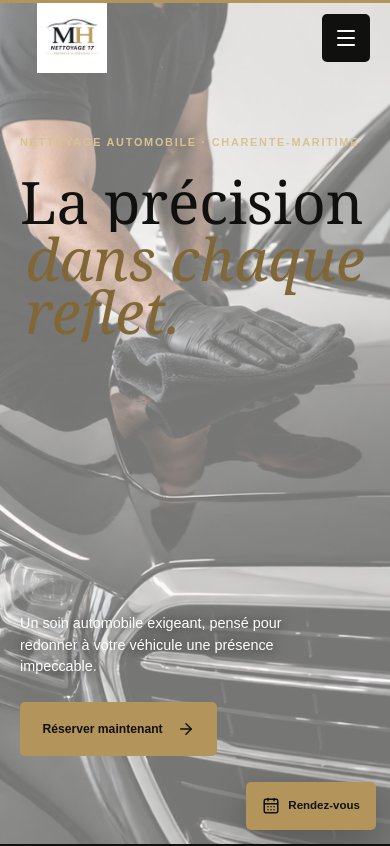
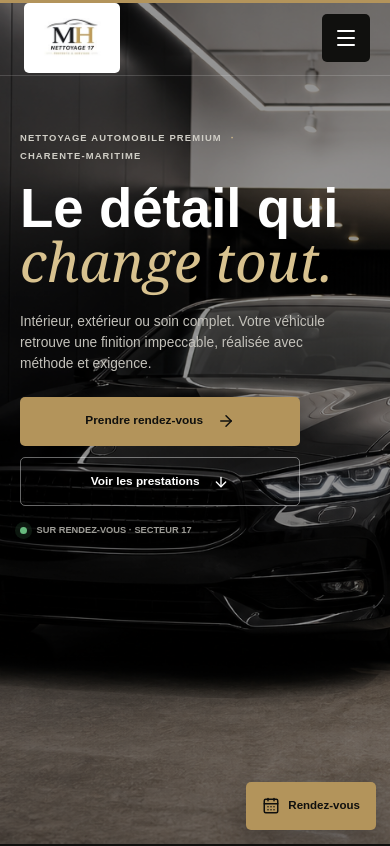
Before and after one commit to Rkichou/MH-NETTOYAGE-17, a Next.js app: page / in a window 390 px wide. Shown: the top 846 px of the page. Built offline with nearby package versions, Linux system fonts and the light colour scheme.

Commit message:
feat: update hero section with new image and enhanced content layout

```diff
--- a/app/globals.css
+++ b/app/globals.css
@@ -33,37 +33,41 @@ h1, h2, h3, p { letter-spacing: 0; }
 h2 { margin: 0; font-family: Georgia, "Times New Roman", serif; font-size: clamp(3.2rem, 6.5vw, 6.8rem); font-weight: 400; line-height: .92; }
 h2 em { color: var(--gold-dark); font-weight: 400; }
 
-.header { position: fixed; z-index: 100; top: 0; left: 0; right: 0; height: 92px; display: grid; grid-template-columns: 180px 1fr auto; align-items: center; gap: 2rem; padding: 0 max(24px, calc((100vw - var(--max)) / 2)); color: var(--ink); transition: height .3s, background .3s, color .3s, border-color .3s; border-bottom: 1px solid transparent; }
-.header.is-scrolled { height: 76px; background: rgba(247,247,244,.96); border-color: var(--line); backdrop-filter: blur(16px); }
+.header { position: fixed; z-index: 100; top: 0; left: 0; right: 0; height: 92px; display: grid; grid-template-columns: 180px 1fr auto; align-items: center; gap: 2rem; padding: 0 max(24px, calc((100vw - var(--max)) / 2)); color: white; transition: height .3s, background .3s, color .3s, border-color .3s; border-bottom: 1px solid rgba(255,255,255,.16); }
+.header.is-scrolled { height: 76px; color: var(--ink); background: rgba(247,247,244,.96); border-color: var(--line); backdrop-filter: blur(16px); }
 .logo { width: fit-content; height: 72px; display: flex; align-items: center; }
-.logo img {border-radius: 5px; width: 112px; height: 70px; object-fit: contain; mix-blend-mode: multiply; transition: width .3s; }
+.logo img { border-radius: 5px; width: 112px; height: 70px; object-fit: contain; background: white; transition: width .3s; }
 .is-scrolled .logo img { width: 98px; }
 .nav { display: flex; justify-content: center; gap: clamp(1.5rem, 3vw, 3rem); }
 .nav a { position: relative; padding: .5rem 0; text-decoration: none; font-size: .78rem; font-weight: 700; }
 .nav a::after { content: ""; position: absolute; left: 0; right: 100%; bottom: 2px; height: 1px; background: var(--gold-dark); transition: right .3s; }
 .nav a:hover::after { right: 0; }
-.nav-cta {  border-radius: 5px; min-height: 48px; display: inline-flex; align-items: center; gap: .8rem; padding: 0 1.2rem; background: var(--ink); color: white; text-decoration: none; font-size: .76rem; font-weight: 800; transition: background .25s, transform .25s; }
-.nav-cta:hover { background: var(--gold-dark); transform: translateY(-2px); }
+.nav-cta { border-radius: 5px; min-height: 48px; display: inline-flex; align-items: center; gap: .8rem; padding: 0 1.2rem; background: var(--gold); color: var(--ink); text-decoration: none; font-size: .76rem; font-weight: 800; transition: background .25s, transform .25s; }
+.nav-cta:hover { background: var(--gold-light); transform: translateY(-2px); }
+.is-scrolled .nav-cta { background: var(--ink); color: white; }
 .menu-button { display: none; border-radius:5px}
 .mobile-nav { display: none; }
 
-.hero { position: relative; height: max(760px, 100svh); min-height: 760px; overflow: hidden; background: var(--mist); }
-.hero-media { position: absolute; inset: -7% 0 0; }
+.hero { position: relative; height: max(760px, 100svh); min-height: 760px; overflow: hidden; background: var(--ink); color: white; }
+.hero-media { position: absolute; inset: -4% 0 0; }
+.hero-media::after { content: ""; position: absolute; inset: 0; background: rgba(0,0,0,.12); }
 .hero-media img { object-fit: cover; object-position: center; }
-.hero-shade { position: absolute; inset: 0; background: rgba(247,247,244,.19); }
-.hero-content { position: relative; z-index: 2; width: min(var(--max), calc(100% - 48px)); height: 100%; margin: 0 auto; padding-top: clamp(10rem, 22vh, 14rem); }
-.hero h1 { margin: 0; max-width: 1100px; font-family: Georgia, "Times New Roman", serif; font-size: clamp(4.2rem, 9vw, 9.2rem); font-weight: 400; line-height: .84; letter-spacing: 0; }
-.hero h1 > span { display: block; overflow: hidden; padding-bottom: .08em; }
-.hero h1 > span > * { display: block; }
-.hero .gold-line { color: var(--gold-dark); font-style: italic; margin-left: clamp(1rem, 8vw, 9rem); }
-.hero-bottom { width: min(720px, 65%); margin: clamp(2rem, 5vh, 4rem) 0 0 auto; display: flex; align-items: center; gap: 3rem; }
-.hero-bottom p { max-width: 390px; margin: 0; color: white; font-size: 1rem; text-shadow: 0 1px 12px rgba(0,0,0,.7); }
-.primary-button { border-radius: 5px; min-height: 54px; flex: 0 0 auto; display: inline-flex; align-items: center; gap: .9rem; padding: 0 1.4rem; background: var(--gold); color: var(--ink); text-decoration: none; font-size: .76rem; font-weight: 800; transition: background .25s, transform .25s; }
-.primary-button:hover { background: #c5a96f; transform: translateY(-3px); }
-.scroll-cue { position: absolute; z-index: 3; left: max(24px, calc((100vw - var(--max)) / 2)); bottom: 2rem; display: flex; align-items: center; gap: .7rem; color: #33332e; font-size: .68rem; font-weight: 800; text-decoration: none; text-transform: uppercase; }
-.scroll-cue svg { animation: bounce 1.8s ease-in-out infinite; }
-.hero-index { position: absolute; right: max(24px, calc((100vw - var(--max)) / 2)); bottom: 2rem; display: flex; gap: 1rem; font: 400 1rem Georgia, serif; }
-.hero-index span:first-child { color: var(--gold-dark); }
+.hero-content { position: relative; z-index: 2; width: min(var(--max), calc(100% - 48px)); height: 100%; margin: 0 auto; padding-top: clamp(10rem, 19vh, 12rem); }
+.hero-copy-v2 { width: min(600px, 48%); }
+.hero-label { display: flex; align-items: center; gap: .65rem; margin: 0 0 1.6rem; color: #d0cec6; font-size: .68rem; font-weight: 800; letter-spacing: .12em; text-transform: uppercase; }
+.hero-label span { color: var(--gold-light); }
+.hero h1 { margin: 0; font-family: Arial, Helvetica, sans-serif; font-size: clamp(3.8rem, 6.2vw, 6.5rem); font-weight: 700; line-height: .96; letter-spacing: 0; }
+.hero h1 span { color: var(--gold-light); font-family: Georgia, "Times New Roman", serif; font-weight: 400; font-style: italic; }
+.hero-description { max-width: 520px; margin: 1.8rem 0 0; color: #c4c2bb; font-size: 1rem; line-height: 1.7; }
+.hero-actions-v2 { display: flex; align-items: center; gap: 1rem; margin-top: 2rem; }
+.hero-primary, .hero-secondary { min-height: 54px; display: inline-flex; align-items: center; justify-content: center; gap: .85rem; padding: 0 1.35rem; border-radius: 5px; text-decoration: none; font-size: .74rem; font-weight: 800; transition: transform .25s, background .25s, border-color .25s; }
+.hero-primary { background: var(--gold); color: var(--ink); }
+.hero-secondary { border: 1px solid rgba(255,255,255,.4); color: white; }
+.hero-primary:hover, .hero-secondary:hover { transform: translateY(-3px); }
+.hero-primary:hover { background: var(--gold-light); }
+.hero-secondary:hover { border-color: white; background: rgba(255,255,255,.08); }
+.hero-availability { display: flex; align-items: center; gap: .6rem; margin-top: 1.5rem; color: #9e9d97; font-size: .68rem; font-weight: 700; text-transform: uppercase; }
+.hero-availability i { width: 7px; height: 7px; border-radius: 50%; background: #67ba7e; box-shadow: 0 0 0 5px rgba(103,186,126,.12); }
 
 @keyframes bounce { 0%, 100% { transform: translateY(0); } 50% { transform: translateY(5px); } }
 .marquee { overflow: hidden; padding: 1.15rem 0; background: var(--ink); color: white; }
@@ -202,10 +206,10 @@ footer { padding: clamp(5rem, 8vw, 8rem) max(24px, calc((100vw - var(--max)) / 2
   .mobile-book { display: flex; align-items: center; justify-content: space-between; margin-top: auto; padding: 1.2rem; background: var(--gold); color: var(--ink); text-decoration: none; font-weight: 800; }
   .mobile-nav > p { color: #85847e; font-size: .68rem; text-transform: uppercase; }
   .hero { height: max(760px, 100svh); }
-  .hero-media img { object-position: 58% center; }
-  .hero-content { padding-top: 11rem; }
-  .hero h1 { font-size: clamp(4.5rem, 12vw, 7.5rem); }
-  .hero-bottom { width: 75%; }
+  .hero-media img { object-position: 55% center; }
+  .hero-content { padding-top: 10rem; }
+  .hero-copy-v2 { width: min(610px, 64%); }
+  .hero h1 { font-size: clamp(3.8rem, 8vw, 5.4rem); }
   .service-explorer { grid-template-columns: .85fr 1.15fr; }
   .service-list button { grid-template-columns: 35px 1fr; }
   .service-list button svg { display: none; }
@@ -218,18 +222,18 @@ footer { padding: clamp(5rem, 8vw, 8rem) max(24px, calc((100vw - var(--max)) / 2
   h2 { font-size: clamp(3rem, 14vw, 4.7rem); }
   .logo img { width: 96px; }
   .menu-button { position: fixed; top: 14px; right: 20px; z-index: 160; display: grid !important; background: var(--ink); color: white; }
-  .hero { min-height: 720px; }
+  .hero { min-height: 760px; }
   .hero-media { inset: 0; }
+  .hero-media::after { background: rgba(0,0,0,.42); }
   .hero-media img { object-position: 63% center; }
-  .hero-shade { background: rgba(247,247,244,.48); }
-  .hero-content { width: calc(100% - 40px); padding-top: 8.5rem; }
-  .hero h1 { max-width: 350px; font-size: clamp(3.35rem, 15vw, 4.2rem); line-height: .9; }
-  .hero .gold-line { margin-left: .35rem; }
-  .hero-bottom { position: absolute; left: 0; bottom: 5.5rem; width: 100%; margin-top: 0; display: block; }
-  .hero-bottom p { max-width: 88%; font-size: .9rem; }
-  .hero-bottom .primary-button { margin-top: 1.5rem; }
-  .scroll-cue { display: none; }
-  .hero-index { display: none; }
+  .hero-content { width: calc(100% - 40px); padding-top: 8.2rem; }
+  .hero-copy-v2 { width: 100%; }
+  .hero-label { max-width: 300px; flex-wrap: wrap; gap: .25rem .55rem; margin-bottom: 1.2rem; font-size: .59rem; line-height: 1.5; }
+  .hero h1 { max-width: 340px; font-size: clamp(3.1rem, 14vw, 4rem); line-height: .96; }
+  .hero-description { max-width: 340px; margin-top: 1.25rem; font-size: .86rem; line-height: 1.55; }
+  .hero-actions-v2 { align-items: stretch; flex-direction: column; width: min(280px, 100%); gap: .7rem; margin-top: 1.4rem; }
+  .hero-primary, .hero-secondary { min-height: 49px; }
+  .hero-availability { margin-top: 1.1rem; font-size: .58rem; }
   .studio-layout { grid-template-columns: 1fr; gap: 2.5rem; }
   .studio-metrics { grid-column: auto; grid-template-columns: 1fr; margin-top: 1rem; }
   .studio-metrics div, .studio-metrics div:not(:first-child) { padding: 1.5rem 0; border-right: 0; border-bottom: 1px solid var(--line); }
--- a/app/layout.tsx
+++ b/app/layout.tsx
@@ -5,7 +5,7 @@ export const metadata: Metadata = {
   metadataBase: new URL("https://mh-nettoyage17.fr"),
   title: "MH Nettoyage 17 | Nettoyage automobile en Charente-Maritime",
   description: "Nettoyage intérieur, lavage extérieur et entretien esthétique automobile en Charente-Maritime. Demandez votre rendez-vous.",
-  openGraph: { title: "MH Nettoyage 17 | Propreté & services", description: "Le soin automobile jusque dans les moindres détails.", images: ["/images/hero-detailing.png"], locale: "fr_FR", type: "website" },
+  openGraph: { title: "MH Nettoyage 17 | Propreté & services", description: "Le soin automobile jusque dans les moindres détails.", images: ["/images/hero-v2.png"], locale: "fr_FR", type: "website" },
 };
 
 export default function RootLayout({ children }: Readonly<{ children: React.ReactNode }>) {
--- a/components/site.tsx
+++ b/components/site.tsx
@@ -45,18 +45,22 @@ function Hero() {
   const heroRef = useRef<HTMLElement>(null);
   const reduce = useReducedMotion();
   const { scrollYProgress } = useScroll({ target: heroRef, offset: ["start start", "end start"] });
-  const imageY = useTransform(scrollYProgress, [0, 1], ["0%", reduce ? "0%" : "12%"]);
-  const copyY = useTransform(scrollYProgress, [0, 1], ["0%", reduce ? "0%" : "-10%"]);
+  const imageY = useTransform(scrollYProgress, [0, 1], ["0%", reduce ? "0%" : "8%"]);
+  const copyY = useTransform(scrollYProgress, [0, 1], ["0%", reduce ? "0%" : "-7%"]);
   return <section className="hero" id="accueil" ref={heroRef}>
-    <motion.div className="hero-media" style={{ y: imageY }}><Image src="/images/hero-detailing.png" alt="Detailing soigné d’une berline noire" fill priority sizes="100vw" /></motion.div>
-    <div className="hero-shade" />
+    <motion.div className="hero-media" style={{ y: imageY }}><Image src="/images/hero-v2.png" alt="Finition professionnelle d’une berline noire dans un studio automobile" fill priority sizes="100vw" /></motion.div>
     <motion.div className="hero-content" style={{ y: copyY }}>
-      <motion.p className="overline light-text" initial={reduce ? false : { opacity: 0, y: 12 }} animate={{ opacity: 1, y: 0 }} transition={{ delay: .2 }}>Nettoyage automobile · Charente-Maritime</motion.p>
-      <h1><motion.span initial={reduce ? false : { y: "110%" }} animate={{ y: 0 }} transition={{ duration: .8, ease: [.22, 1, .36, 1] }}>La précision</motion.span><motion.span className="gold-line" initial={reduce ? false : { y: "110%" }} animate={{ y: 0 }} transition={{ duration: .8, delay: .1, ease: [.22, 1, .36, 1] }}>dans chaque reflet.</motion.span></h1>
-      <motion.div className="hero-bottom" initial={reduce ? false : { opacity: 0 }} animate={{ opacity: 1 }} transition={{ delay: .65, duration: .7 }}><p>Un soin automobile exigeant, pensé pour redonner à votre véhicule une présence impeccable.</p><a className="primary-button" href="#rendez-vous">Réserver maintenant <ArrowRight size={18} /></a></motion.div>
+      <div className="hero-copy-v2">
+        <motion.p className="hero-label" initial={reduce ? false : { opacity: 0, y: 12 }} animate={{ opacity: 1, y: 0 }} transition={{ delay: .15 }}>Nettoyage automobile premium <span>·</span> Charente-Maritime</motion.p>
+        <motion.h1 initial={reduce ? false : { opacity: 0, y: 40 }} animate={{ opacity: 1, y: 0 }} transition={{ duration: .8, delay: .1, ease: [.22, 1, .36, 1] }}>Le détail qui<br /><span>change tout.</span></motion.h1>
+        <motion.p className="hero-description" initial={reduce ? false : { opacity: 0, y: 24 }} animate={{ opacity: 1, y: 0 }} transition={{ duration: .65, delay: .3 }}>Intérieur, extérieur ou soin complet. Votre véhicule retrouve une finition impeccable, réalisée avec méthode et exigence.</motion.p>
+        <motion.div className="hero-actions-v2" initial={reduce ? false : { opacity: 0, y: 20 }} animate={{ opacity: 1, y: 0 }} transition={{ duration: .6, delay: .45 }}>
+          <a className="hero-primary" href="#rendez-vous">Prendre rendez-vous <ArrowRight size={18} /></a>
+          <a className="hero-secondary" href="#services">Voir les prestations <ArrowDown size={16} /></a>
+        </motion.div>
+        <motion.div className="hero-availability" initial={reduce ? false : { opacity: 0 }} animate={{ opacity: 1 }} transition={{ delay: .7 }}><i /> Sur rendez-vous · Secteur 17</motion.div>
+      </div>
     </motion.div>
-    <a className="scroll-cue" href="#studio"><span>Découvrir</span><ArrowDown size={16} /></a>
-    <div className="hero-index"><span>MH</span><span>17</span></div>
   </section>;
 }
 
```
Also changed, not shown: public/images/hero-v2.png (added).
